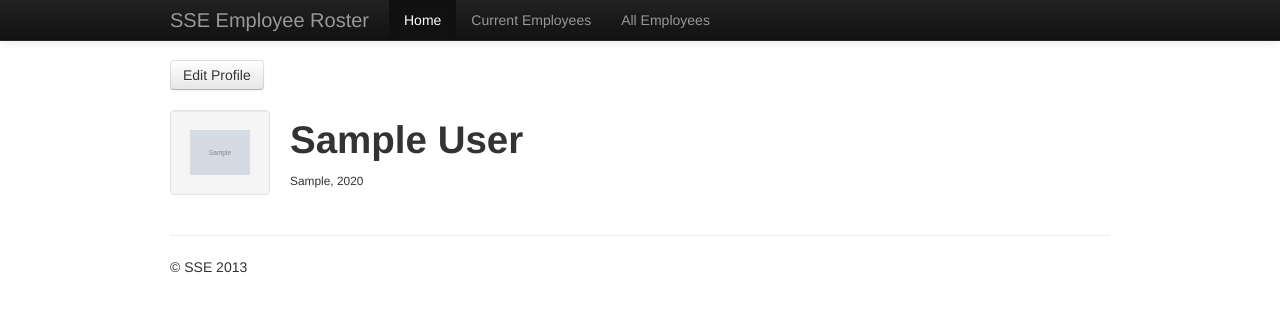
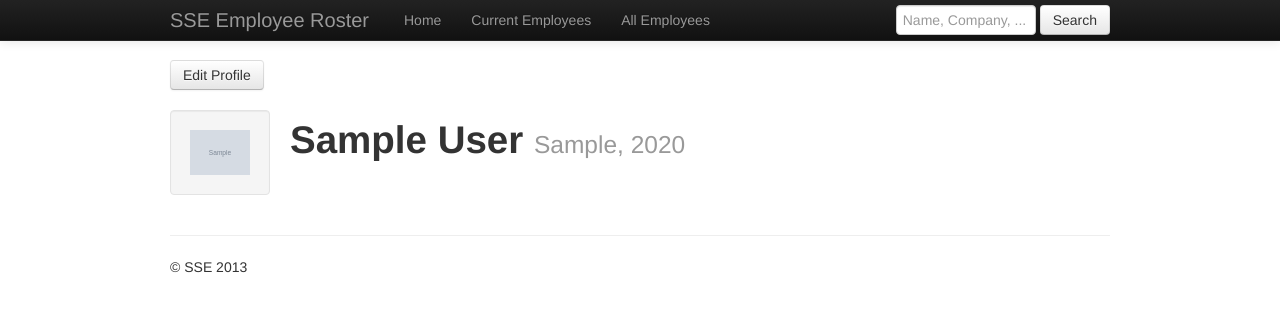
Before and after one commit to stanford-student-enterprises/alumnidb, a Django app: page /db/profile/ in a window 1280 px wide. Shown: the top 312 px of the page. Run offline with Django 3.2, Linux system fonts and the light colour scheme; a user stored in the database is signed in; tables that the repository leaves empty hold one stand-in row (values such as "Sample post"); grey boxes marked "Sample" are stand-in pictures; parts of the project's set-up code (start-up, migrations or seed data) failed here and were passed over.

Commit message:
Basic viewing and editing profiles

```diff
--- a/alumnidb/database/templates/database/base.html
+++ b/alumnidb/database/templates/database/base.html
@@ -37,10 +37,14 @@
             <a class="brand" href="#">SSE Employee Roster</a>
             <div class="nav-collapse collapse">
                 <ul class="nav">
-                    <li class="active"><a href="#">Home</a></li>
-                    <li><a href="#about">Current Employees</a></li>
-                    <li><a href="#contact">All Employees</a></li>
+                    <li><a href="/">Home</a></li>
+                    <li><a href="/db/profile/current/">Current Employees</a></li>
+                    <li><a href="/db/profile/all/">All Employees</a></li>
                 </ul>
+                <form class="navbar-form pull-right" action="/db/search/" method="get">
+                    <input class="span2" type="text" placeholder="Name, Company, ...">
+                    <button type="submit" class="btn">Search</button>
+                </form>
             </div><!--/.nav-collapse -->
         </div>
         </div>
--- a/alumnidb/database/templates/database/list.html
+++ b/alumnidb/database/templates/database/list.html
@@ -1,6 +1,8 @@
 {% extends "database/base.html" %}
 
 {% block content %}
+<div class="row">
+    <div class="span12">
         <table class="table table-striped">
             <thead>
                 <tr>
@@ -13,7 +15,7 @@
             <tbody>
                 {% for user in users %}
                 <tr>
-            <td>{{ user.first_ name}}</td>
+                    <td>{{ user.first_name}}</td>
                     <td>{{ user.last_name }}</td>
                     <td>{{ user.email }}</td>
                     <td>{{ user.sse_position }}</td>
@@ -21,4 +23,6 @@
                 {% endfor %}
             </tbody>
         </table>
+    </div>
+</div>
 {% endblock %}
--- a/alumnidb/database/templates/database/profile.html
+++ b/alumnidb/database/templates/database/profile.html
@@ -11,9 +11,9 @@
     <div class="span1 well">
         <img src="{{ user.picture_url }}" class="img">
     </div>
-    <div class="span4">
-        <h1> {{user.first_name}} {{ user.last_name}}</h1>
-        {% if user.sse_position %}<small>{{ user.sse_position }}, {{ user.sse_year }}</smalL>{% endif %}
+    <div class="span7">
+        <h1> {{user.first_name}} {{ user.last_name}}{% if user.sse_position %}&nbsp;<small>{{ user.sse_position }}, {{ user.sse_year }}</smalL>{% endif %}</h1>
+
     </div>
 </div>
 
--- a/alumnidb/database/urls.py
+++ b/alumnidb/database/urls.py
@@ -6,6 +6,8 @@ from django.conf.urls.static import static
 
 urlpatterns = patterns('alumnidb.database.views',
     url(r'profile/edit/$', 'edit_profile'),
+    url(r'profile/all/$', 'all'),
+    url(r'profile/current/$', 'current'),
     url(r'profile/(?P<user_id>\d+)/$', 'profile'),
     url(r'profile/$', 'my_profile'),
     url(r'authenticate/$', 'authenticate'),
--- a/alumnidb/database/views.py
+++ b/alumnidb/database/views.py
@@ -1,13 +1,28 @@
 from django.shortcuts import render_to_response
 from django.template import RequestContext
+from django.http import HttpResponseRedirect
+
+from alumnidb.linkedin.models import UserProfile
+from alumnidb.linkedin.forms import UserProfileForm
 
 def home(request):
     return render_to_response("database/home.html")
 
 def all(request):
-    users = User.objects.all().order_by("last_name")
+    users = UserProfile.objects.all().order_by("last_name")
 
-    return render_to_response("database/list.html", {"users": users})
+    data = {"users": users,
+            "title": "All Employees",}
+
+    return render_to_response("database/list.html", data, context_instance=RequestContext(request))
+
+def current(request):
+    users = UserProfile.objects.filter(is_current=True).order_by("last_name")
+
+    data = {"users": users,
+            "title": "All Employees",}
+
+    return render_to_response("database/list.html", data, context_instance=RequestContext(request))
 
 def my_profile(request):
     user = request.user
@@ -15,7 +30,17 @@ def my_profile(request):
     return render_to_response("database/profile.html", {"user": user}, context_instance=RequestContext(request))
 
 def edit_profile(request):
-    pass
+    user = request.user
+
+    if request.method == 'POST':
+        form = UserProfileForm(request.POST, instance=user)
+        if form.is_valid():
+            user = form.save()
+            return HttpResponseRedirect('/db/profile/')
+    else:
+        form = UserProfileForm(instance=user)
+
+    return render_to_response("database/edit_profile.html", {"form": form}, context_instance=RequestContext(request))
 
 def profile(request, user_id):
     pass
```
Also changed, not shown: alumnidb/database/templates/database/edit_profile.html (added, +15 -0 lines), alumnidb/linkedin/forms.py (added, +8 -0 lines). Lines whose indentation alone changed are shown as unchanged.
